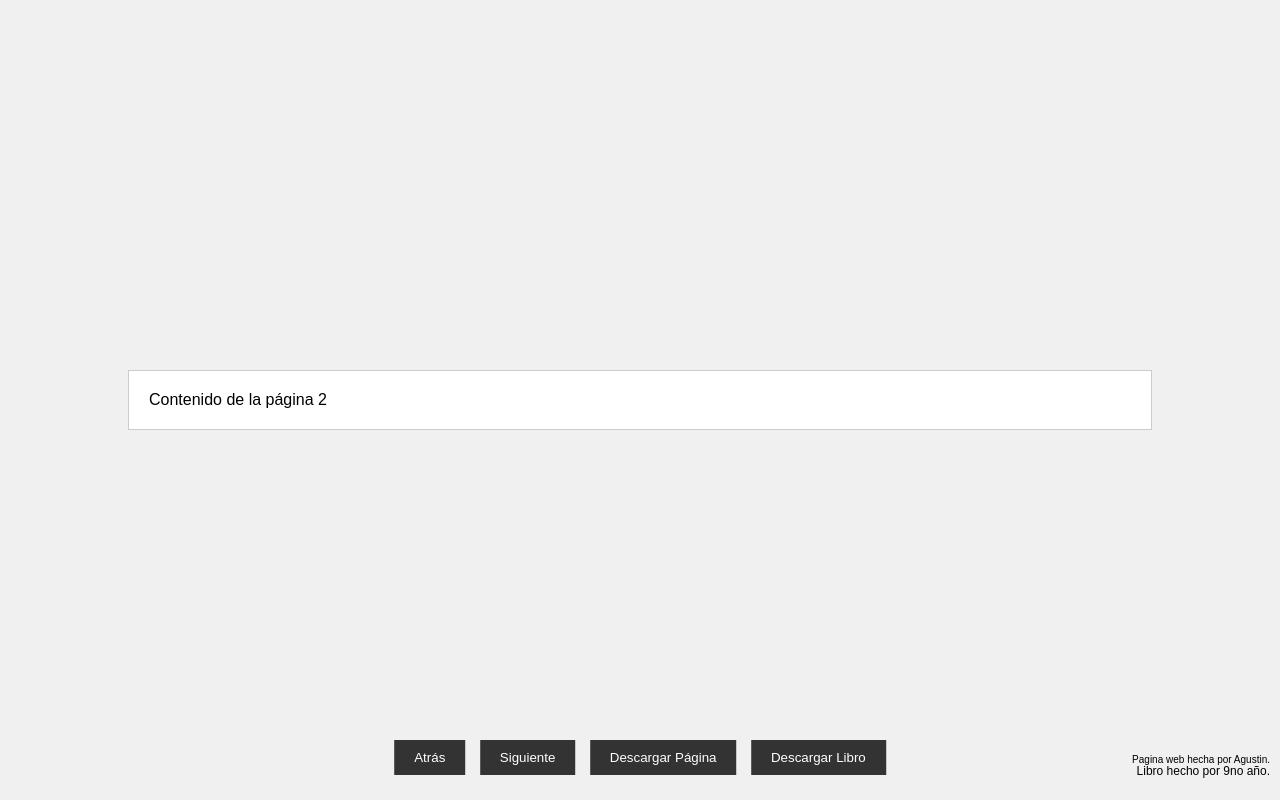
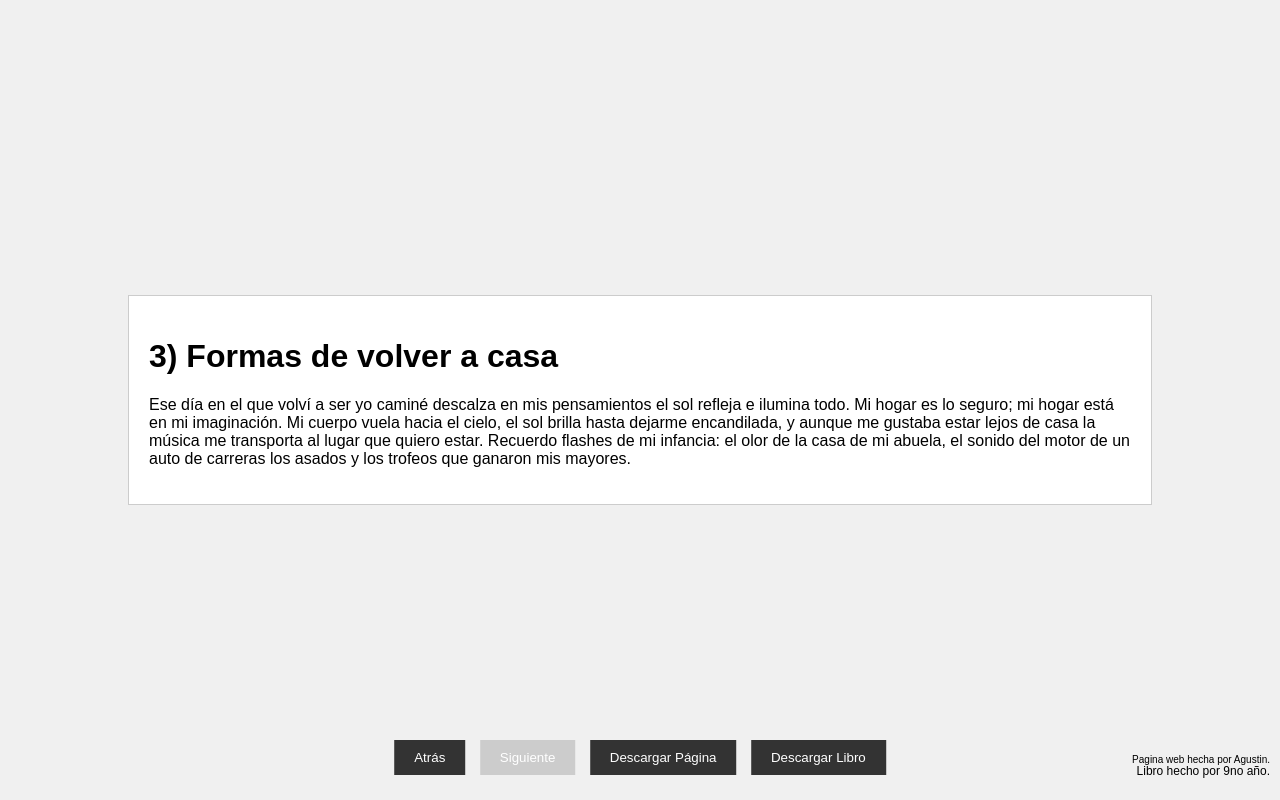
Before and after one commit to Cuantox/Visualizador-de-libros, a plain HTML site: page index.html in a window 1280 px wide. Both pictures are taken after a click on the button "Siguiente". Drawn offline with nearby package versions, Linux system fonts and the light colour scheme.

Commit message:
Upload 3) Formas de volver a casa

```diff
--- a/index.html
+++ b/index.html
@@ -16,8 +16,11 @@ El agua me llevó a la luz la luz me encandilaba rompí en llanto y el silencio
     </p>
 </div>
 
-        <div class="page" id="page-2">Contenido de la página 2</div>
-        <div class="page" id="page-3">Contenido de la página 3</div>
+<div class="page" id="page-3">
+    <h1>3) Formas de volver a casa</h1>
+    <p>
+Ese día en el que volví a ser yo caminé descalza en mis pensamientos el sol refleja e ilumina todo. Mi hogar es lo seguro; mi hogar está en mi imaginación. Mi cuerpo vuela hacia el cielo, el sol brilla hasta dejarme encandilada, y aunque me gustaba estar lejos de casa la música me transporta al lugar que quiero estar. Recuerdo flashes de mi infancia: el olor de la casa de mi abuela, el sonido del motor de un auto de carreras los asados y los trofeos que ganaron mis mayores.
+</div>
     </div>
 
     <div class="controls">
```
